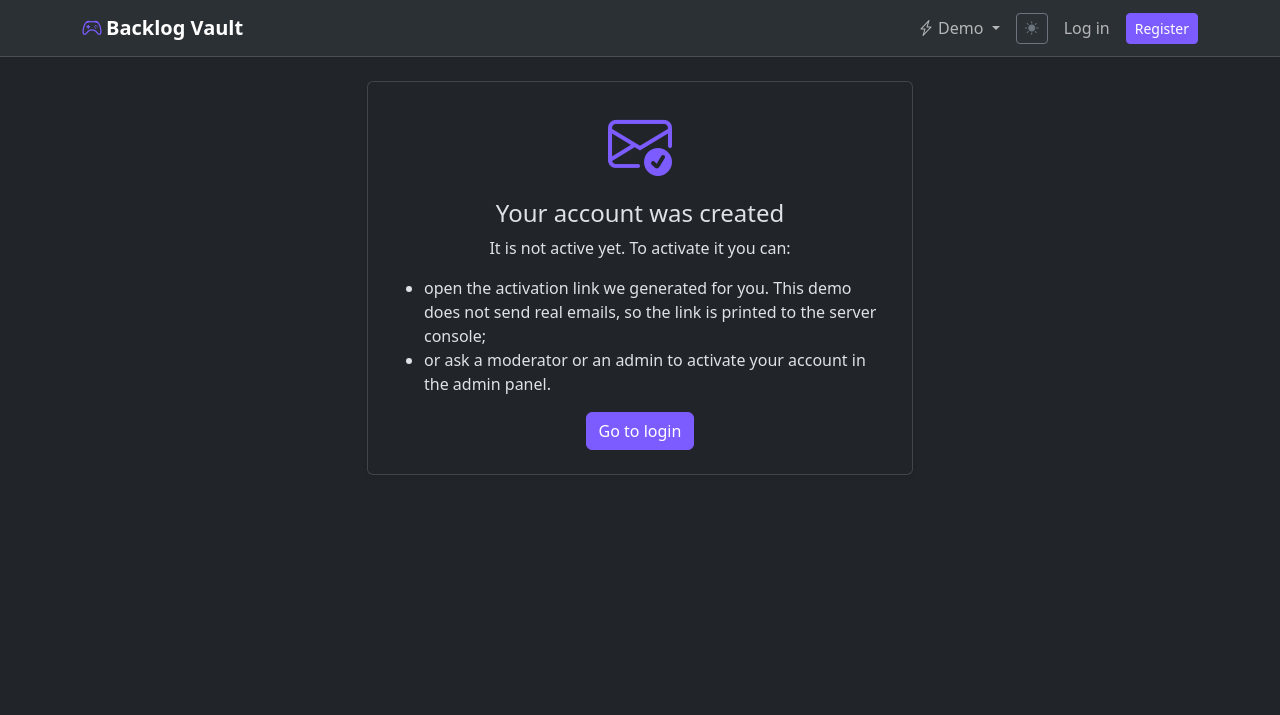
After one commit to CemXokenc/backlog_vault, a Django app: page /register/done/ in a window 1280 px wide. The commit adds this page. Shown: the top 715 px of the page. Run offline with Django 5.2, Linux system fonts and the light colour scheme.

Commit message:
create inactive gamer on registration

```diff
--- a/backlog_vault/settings.py
+++ b/backlog_vault/settings.py
@@ -158,6 +158,9 @@ MAILERS = {
 
 AUTH_USER_MODEL = "vault.Gamer"
 
+# Inactive gamers see "This account is inactive." instead of a generic error.
+AUTHENTICATION_BACKENDS = ["vault.backends.AllowInactiveLoginBackend"]
+
 LOGIN_REDIRECT_URL = "/"
 LOGOUT_REDIRECT_URL = "login"
 
--- /dev/null
+++ b/templates/registration/activation_sent.html
@@ -0,0 +1,25 @@
+{% extends "base.html" %}
+
+{% block title %}Account created{% endblock %}
+
+{% block content %}
+  <div class="row justify-content-center">
+    <div class="col-md-8 col-lg-6">
+      <div class="card shadow-sm">
+        <div class="card-body p-4 text-center">
+          <i class="bi bi-envelope-check display-3 text-primary"></i>
+          <h1 class="h4 mt-3">Your account was created</h1>
+          <p>It is not active yet. To activate it you can:</p>
+          <ul class="text-start">
+            <li>open the activation link we generated for you. This demo
+              does not send real emails, so the link is printed to the
+              server console;</li>
+            <li>or ask a moderator or an admin to activate your account in
+              the admin panel.</li>
+          </ul>
+          <a class="btn btn-primary" href="{% url 'login' %}">Go to login</a>
+        </div>
+      </div>
+    </div>
+  </div>
+{% endblock %}
--- a/templates/registration/register.html
+++ b/templates/registration/register.html
@@ -9,7 +9,11 @@
     <div class="col-md-8 col-lg-5">
       <div class="card shadow-sm">
         <div class="card-body p-4">
-          <h1 class="h4 mb-4 text-center">Create your account</h1>
+          <h1 class="h4 mb-3 text-center">Create your account</h1>
+          <p class="small text-body-secondary">
+            New accounts have to be activated: with the link we generate for
+            you, or by a moderator in the admin panel.
+          </p>
           <form method="post" novalidate>
             {% csrf_token %}
             {{ form|crispy }}
--- a/vault/urls.py
+++ b/vault/urls.py
@@ -13,6 +13,11 @@ from vault.views import (
 urlpatterns = [
     path("", home.index, name="index"),
     path("register/", accounts.RegisterView.as_view(), name="register"),
+    path(
+        "register/done/",
+        accounts.ActivationSentView.as_view(),
+        name="activation-sent",
+    ),
     path(
         "activate/<uidb64>/<token>/",
         accounts.activate,
--- a/vault/views/accounts.py
+++ b/vault/views/accounts.py
@@ -4,12 +4,12 @@ from django.contrib.auth import login
 from django.contrib.auth.tokens import default_token_generator
 from django.http import Http404
 from django.shortcuts import get_object_or_404, redirect, render
-from django.urls import reverse_lazy
 from django.utils.encoding import force_str
 from django.utils.http import urlsafe_base64_decode
 from django.views import generic
 from django.views.decorators.http import require_POST
 
+from vault.emails import send_activation_email
 from vault.forms import GamerCreationForm
 from vault.models import Gamer
 from vault.roles import DEMO_USERS
@@ -18,13 +18,18 @@ from vault.roles import DEMO_USERS
 class RegisterView(generic.CreateView):
     form_class = GamerCreationForm
     template_name = "registration/register.html"
-    success_url = reverse_lazy("vault:index")
 
     def form_valid(self, form):
-        response = super().form_valid(form)
-        login(self.request, self.object)
+        gamer = form.save(commit=False)
+        gamer.is_active = False
+        gamer.save()
+        form.save_m2m()
+        send_activation_email(self.request, gamer)
+        return redirect("vault:activation-sent")
 
-        return response
+
+class ActivationSentView(generic.TemplateView):
+    template_name = "registration/activation_sent.html"
 
 
 @require_POST
```
Also changed, not shown: vault/backends.py (added, +19 -0 lines), vault/tests/test_registration.py (+110 -1 lines).
